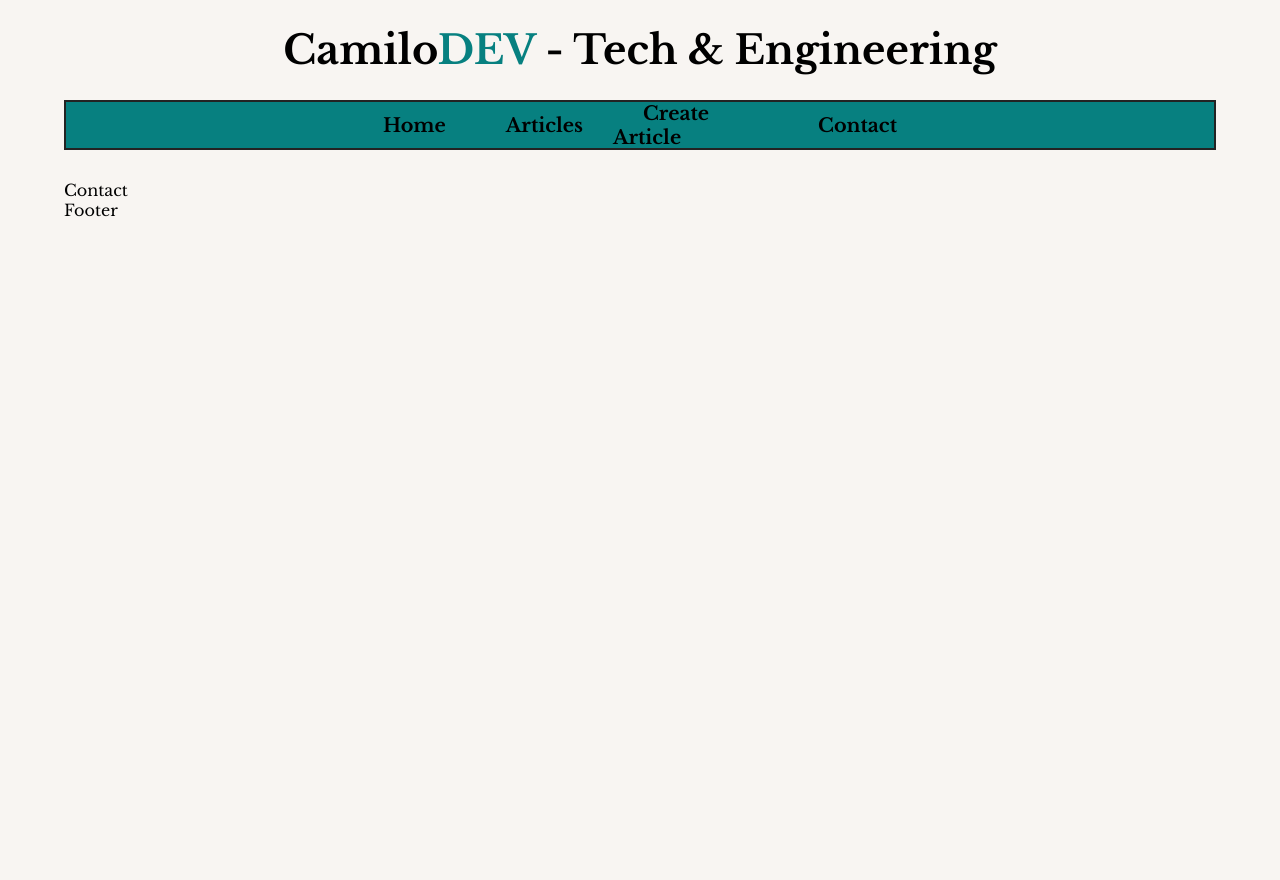
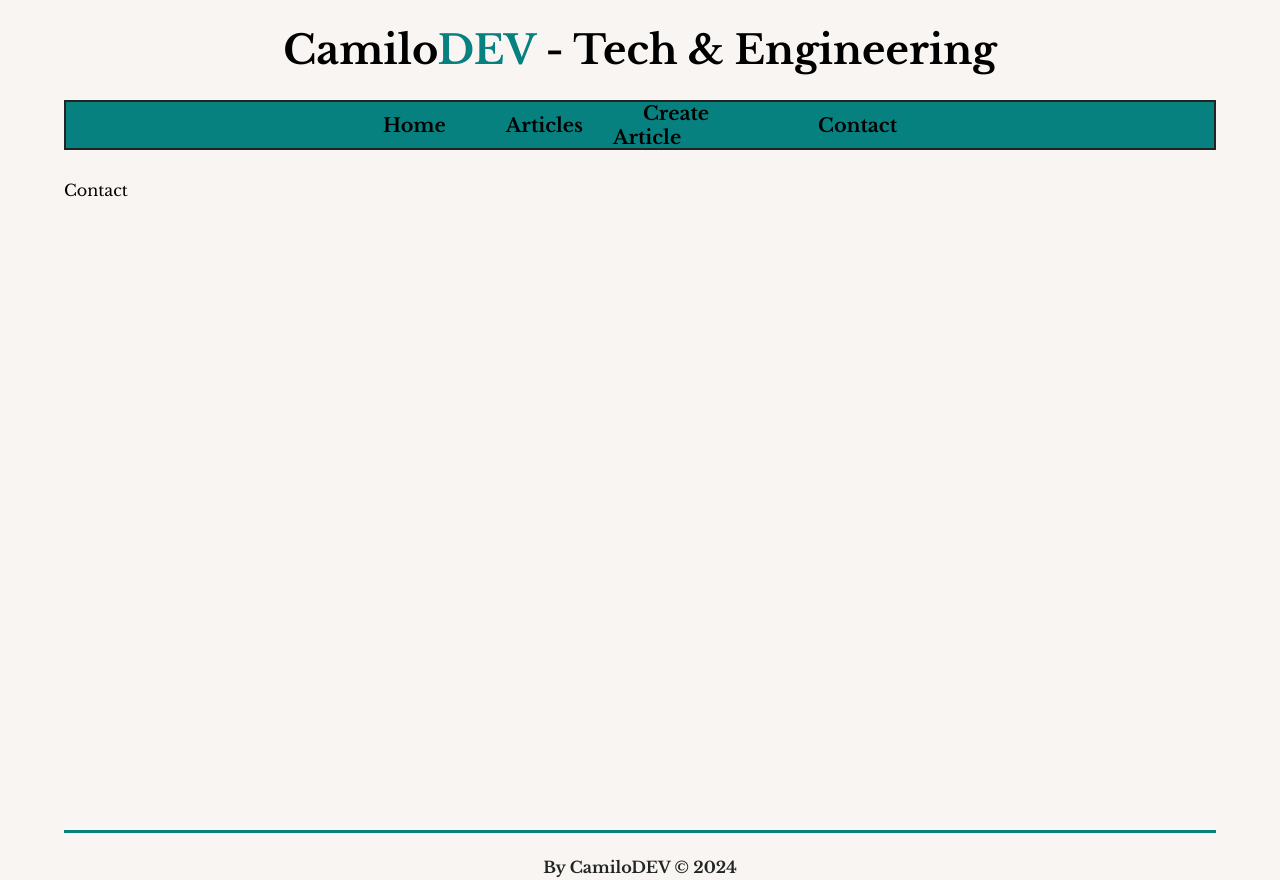
Before and after one commit to Hcrj99/BLOG, a React (Vite) app: page /Contact in a window 1280 px wide. Before the commit the page ends 800 px from the top, so only its background shows below. Built offline with nearby package versions, Linux system fonts and the light colour scheme.

Commit message:
initial struct Footer

```diff
--- a/src/App.css
+++ b/src/App.css
@@ -2,3 +2,8 @@
   width: 90%;
   margin: 0 auto;
 }
+
+.Main__content {
+  width: 100%;
+  min-height: 650px;
+}
--- /dev/null
+++ b/src/Components/Layout/Footer/Footer.css
@@ -0,0 +1,19 @@
+.Footer__container {
+    width: 100%;
+    height: 50px;
+    display: flex;
+    align-items: center;
+    justify-content: center;
+    border-top: 3px solid var(--button-color);
+}
+
+.Footer__container h4 {
+    font-size: 1rem;
+    user-select: none;
+    margin-top: 20px;
+    color: var(--paragraph-color);
+}
+
+.Footer__container h4:hover {
+    color: var(--secondary-color);
+}
--- a/src/Components/Layout/Footer/Footer.jsx
+++ b/src/Components/Layout/Footer/Footer.jsx
@@ -1,7 +1,12 @@
-import React from 'react'
+import React from 'react';
+import './Footer.css';
 
 export const Footer = () => {
+    let date = new Date();
+
     return (
-        <div>Footer</div>
+        <div className='Footer__container'>
+            <h4>By CamiloDEV &copy; {date.getFullYear()}</h4>
+        </div>
     )
 }
--- a/src/Components/Layout/Nav/Nav.jsx
+++ b/src/Components/Layout/Nav/Nav.jsx
@@ -7,7 +7,7 @@ export const Nav = () => {
         <nav className='Nav__container'>
             <ul>
                 <l1><NavLink to="/Home">Home</NavLink></l1>
-                <l1><NavLink to="/Article">Articles</NavLink></l1>
+                <l1><NavLink to="/Articles">Articles</NavLink></l1>
                 <l1><NavLink to="/Create Article">Create Article</NavLink></l1>
                 <l1><NavLink to="/Contact">Contact</NavLink></l1>
             </ul>
--- a/src/Components/Pages/Articles.jsx
+++ b/src/Components/Pages/Articles.jsx
@@ -1,4 +1,4 @@
-import React from 'react'
+import React from 'react';
 
 export const Articles = () => {
     return (
```
